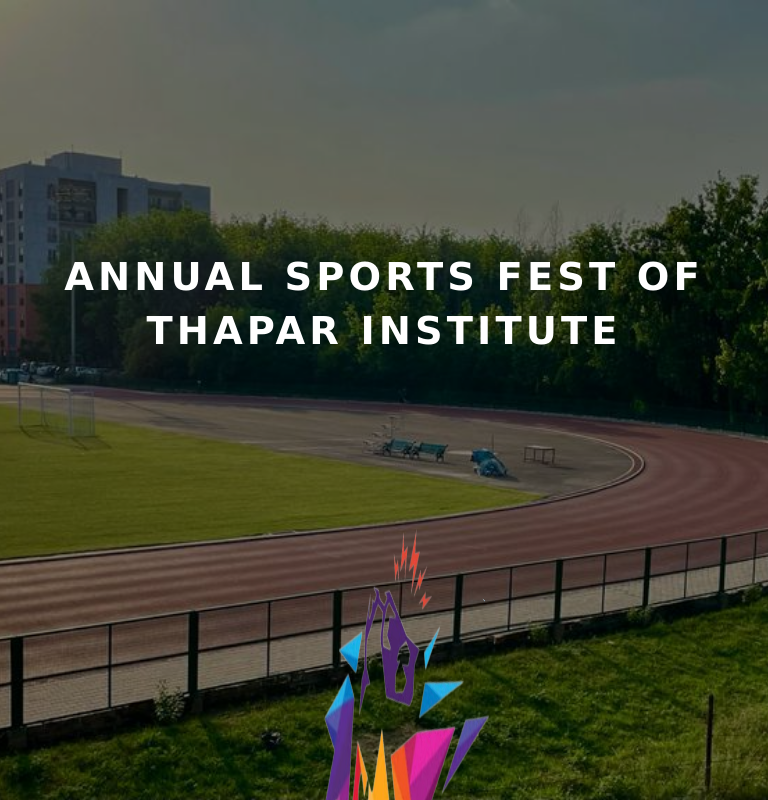
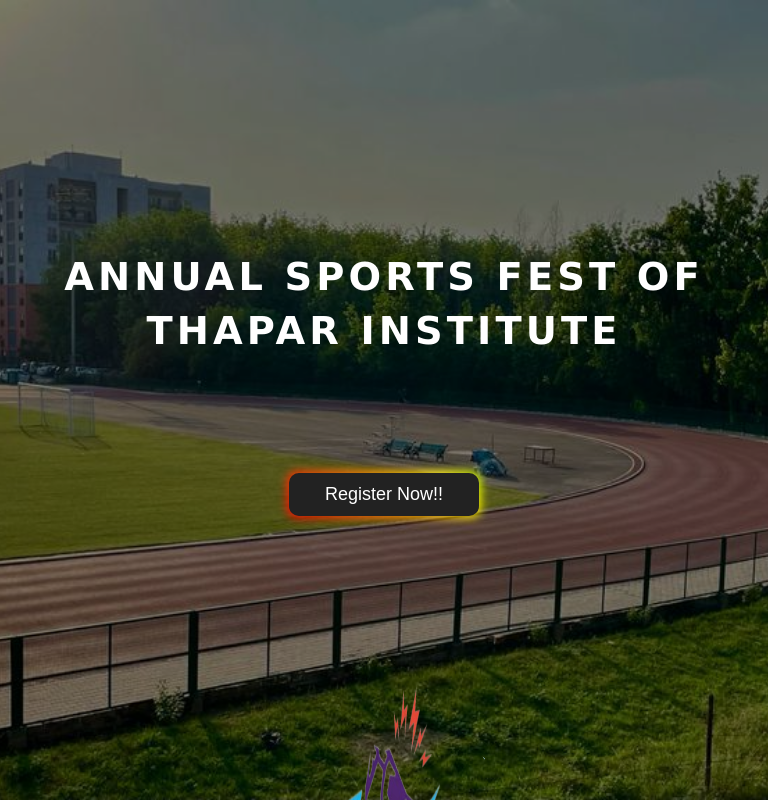
Before and after one commit to deecodess/Urja2024, a React (Create React App) app: page / in a window 768 px wide. Shown: the top 800 px of the page. Built offline with nearby package versions, Linux system fonts and the light colour scheme; a web font is replaced by a local one.

Commit message:
register-now button

```diff
--- a/package.json
+++ b/package.json
@@ -12,7 +12,7 @@
     "react-dom": "^18.2.0",
     "react-helmet": "^6.1.0",
     "react-responsive-carousel": "^3.2.23",
-    "react-router-dom": "^6.21.3",
+    "react-router-dom": "^6.22.0",
     "react-scripts": "5.0.1",
     "react-slick": "^0.30.1",
     "slick-carousel": "^1.8.1",
--- a/src/Components/Navbar/Navbar.module.css
+++ b/src/Components/Navbar/Navbar.module.css
@@ -76,6 +76,10 @@
     height:5vh;
 
 }
+
+
+/* CSS */
+
 
 
 /* Add this media query for mobile responsiveness */
--- a/src/Pages/Hero/Hero.jsx
+++ b/src/Pages/Hero/Hero.jsx
@@ -1,4 +1,4 @@
-import React from "react";
+import React, { useEffect } from "react";
 import Main from "../../assets/Group 19.png";
 // import Lion_img from "../../assets/Firefly a golden lion head trophy on a long pillar 12534 2.png";
 import styles from "./Hero.module.css";
@@ -11,14 +11,22 @@
 import Events from "../Events/Events.jsx";
 import Gallery from "../Gallery/Gallery.jsx";
 import Contact from "../Contact/Contact.jsx";
+import Register from "../Register/Register.jsx"
 import urja_aftermovie_final from "../../assets/urja_aftermovie_final.mp4";
 // import logo from "../../assets/logo.jpeg";
 // import phone from "../../assets/phone.png";
 import New_Logo from "../../assets/new_lion.png";
 import download from "./../../assets/download.png";
 import app from "./../../assets/app.png";
+import { useNavigate } from "react-router-dom";
+
 
 const Hero = () => {
+
+  const navigates = useNavigate();
+  const Registerpage = () =>{
+      navigates('/register');
+}
   return (
     <div>
       <Navbar />
@@ -35,6 +43,10 @@
         <div className={styles.annualTechFest}>
           <h1>ANNUAL SPORTS FEST OF THAPAR INSTITUTE</h1>
         </div>
+        <div className={styles.button85p}>
+        <button onClick={Registerpage} className={styles.button85}>Register Now!!</button>
+        </div>
+
         <div>
           <div className={styles.roarSection}>
             <h1 className={styles.mobileonlytext}>THE ROAR OF EMINENCE</h1>
@@ -84,7 +96,6 @@
           <About />
           <Events />
           <Gallery />
-
           <Contact />
         </div>
       </div>
--- a/src/Pages/Hero/Hero.module.css
+++ b/src/Pages/Hero/Hero.module.css
@@ -262,6 +262,9 @@
 
 /* Media queries for responsiveness */
 @media (min-width: 768px) {
+    .button85p{
+        display: none;
+    }
 
     .annualTechFest {
         margin-top: 0;
@@ -318,6 +321,83 @@
 
 /* Media query for tablets */
 @media (max-width: 768px) {
+
+    .button85p{
+        display: flex;
+        align-items: center;
+        justify-content: center;
+        margin-top: 15%;
+    }
+
+    .button85 {
+        padding: 0.6em 2em;
+        border: none;
+        outline: none;
+        color: rgb(255, 255, 255);
+        background: #111;
+        cursor: pointer;
+        position:relative;
+        z-index: 0;
+        border-radius: 10px;
+        user-select: none;
+        -webkit-user-select: none;
+        touch-action: manipulation;
+        font-size: large;
+
+      }
+
+      .button85:before {
+        content: "";
+        background: linear-gradient(
+          45deg,
+          #ff0000,
+          #ff7300,
+          #fffb00,
+          #48ff00,
+          #00ffd5,
+          #002bff,
+          #7a00ff,
+          #ff00c8,
+          #ff0000
+        );
+        position: absolute;
+        top: -2px;
+        left: -2px;
+        background-size: 400%;
+        z-index: -1;
+        filter: blur(5px);
+        -webkit-filter: blur(5px);
+        width: calc(100% + 4px);
+        height: calc(100% + 4px);
+        animation: glowing-button-85 20s linear infinite;
+        transition: opacity 0.3s ease-in-out;
+        border-radius: 10px;
+      }
+
+      @keyframes glowing-button85 {
+        0% {
+          background-position: 0 0;
+        }
+        50% {
+          background-position: 400% 0;
+        }
+        100% {
+          background-position: 0 0;
+        }
+      }
+
+      .button85:after {
+        z-index: -1;
+        content: "";
+        position: absolute;
+        width: 100%;
+        height: 100%;
+        background: #222;
+        left: 0;
+        top: 0;
+        border-radius: 10px;
+      }
+
 
     .annualTechFest h1 {
         font-size: 2.5vw;
```
Also changed, not shown: 1 other file (tests, documents, lock files or other folders).
